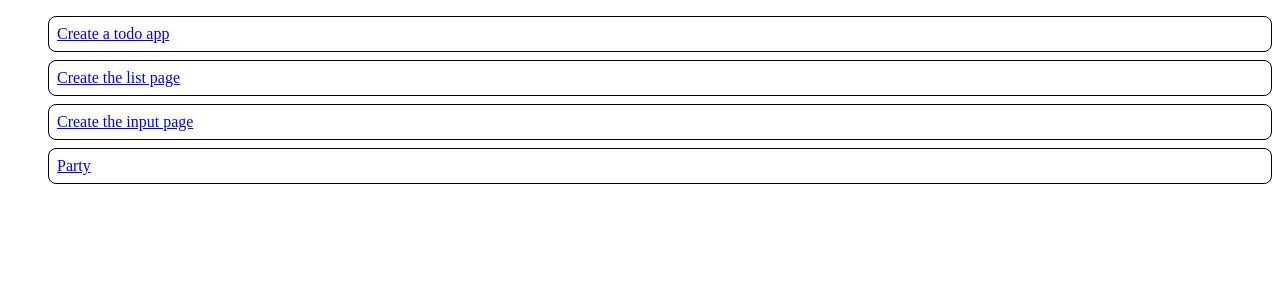
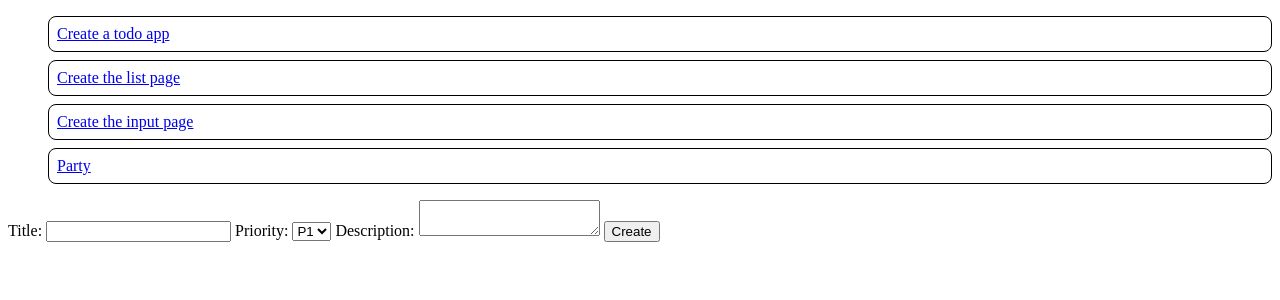
Before and after one commit to mwidman/pomolist, a SvelteKit app in the folder pomolist-frontend/: page /todos/list in a window 1280 px wide. Shown: the top 300 px of the page. Built offline with nearby package versions, Linux system fonts and the light colour scheme.

Commit message:
feat: Added basic creation form.

```diff
--- a/pomolist-frontend/src/lib/data.ts
+++ b/pomolist-frontend/src/lib/data.ts
@@ -29,6 +29,23 @@ export const list = [
     }
 ];
 
+type CreateTodoDTO = {
+    title: string;
+    description: string;
+    priority: number;
+};
+
+export async function createTodo(createTodoDTO: CreateTodoDTO): Promise<string> {
+    const id = crypto.randomUUID();
+    list.push({
+        id,
+        ...createTodoDTO,
+        completed: false,
+    });
+
+    return id;
+}
+
 export async function toggleComplete(id: string, completed: boolean) {
     const todo = list.find((item) => item.id === id);
 
--- a/pomolist-frontend/src/routes/todos/list/+page.server.ts
+++ b/pomolist-frontend/src/routes/todos/list/+page.server.ts
@@ -1,4 +1,5 @@
-import { list } from '$lib/data';
+import type { Actions } from './$types';
+import { list, createTodo } from '$lib/data';
 
 type TodoSummary = {
     id: string,
@@ -13,3 +14,14 @@ export function load(): { todos: TodoSummary[] } {
         }))
     };
 }
+
+export const actions = {
+    create: async ({ request }) => {
+        const data = await request.formData();
+        const id = await createTodo({
+            title: data.get('title'),
+            description: data.get('description'),
+            priority: data.get('priority'),
+        });
+    }
+} satisfies Actions
--- a/pomolist-frontend/src/routes/todos/list/+page.svelte
+++ b/pomolist-frontend/src/routes/todos/list/+page.svelte
@@ -8,6 +8,27 @@
 {/each}
 </ul>
 
+<form method="POST" action="?/create">
+    <label>
+        Title:
+        <input name="title" type="text" required />
+    </label>
+    <label>
+        Priority:
+        <select name="priority">
+            <option value="1">P1</option>
+            <option value="2">P2</option>
+            <option value="3">P3</option>
+            <option value="4">P4</option>
+        </select>
+    </label>
+    <label>
+        Description:
+        <textarea name="description"></textarea>
+    </label>
+    <button type="submit">Create</button>
+</form>
+
 <style>
     li {
         list-style: none;
```
